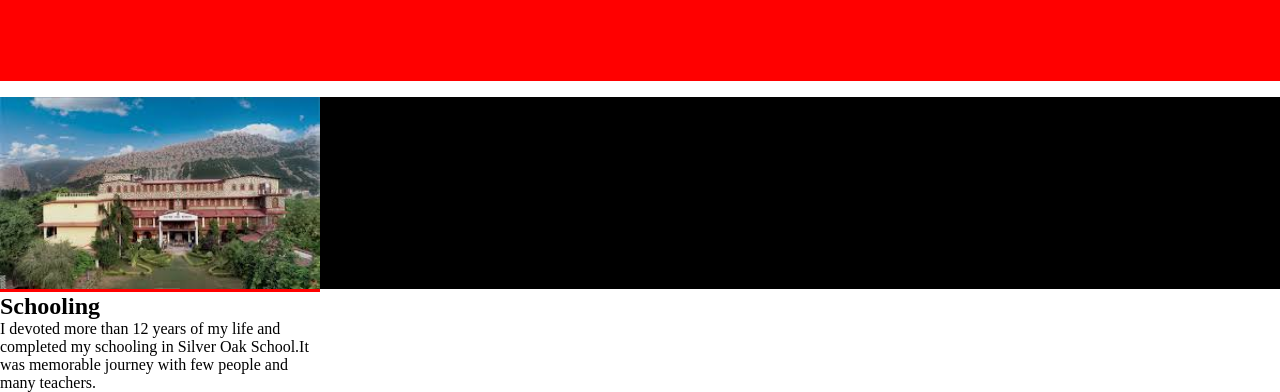
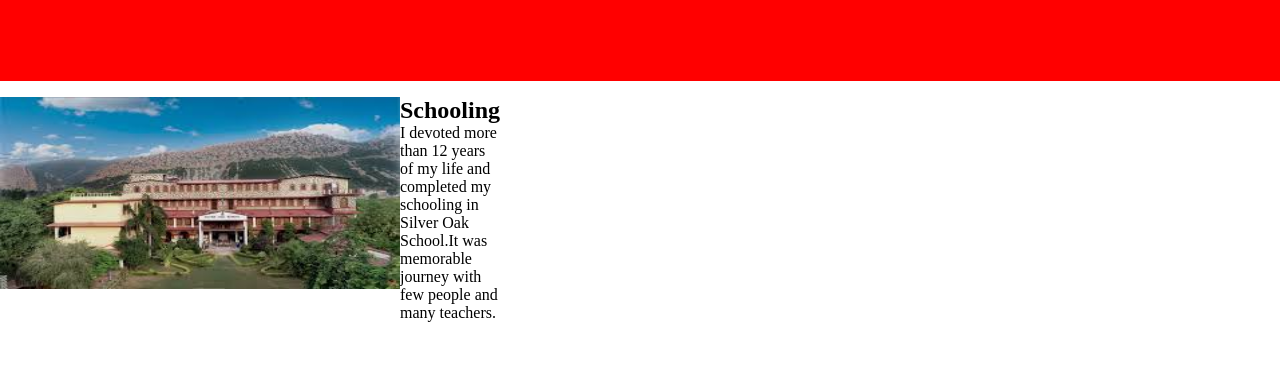
Before and after one commit to Khushalmishra11/First_Portfolio, a plain HTML site: page index.html in a window 1280 px wide. Shown: the part 819-1211 px from the top of the page. After the commit the page ends 1141 px from the top, so only its background shows below. Drawn offline with Linux system fonts and the light colour scheme.

Commit message:
update school section

```diff
--- a/index.html
+++ b/index.html
@@ -85,17 +85,15 @@
       <section class="About">
         <div class="content">
           <div class="school">
-            <div class="leftabout">
-            <span class="school">
+            <ul class="schlimg">
+            <li><span class="school">
               <img src="Images/silver oak school.jpg" alt="Silver Oak School" class="school">
-            </span></div>
+            </span></li>
 
-            <div class="rightabout">
-              <span class="abtschl">
+            <li><span class="abtschl">
                 <h1>Schooling</h1>
                 <p>I devoted more than 12 years of my life and completed my schooling in Silver Oak School.It was memorable journey with few people and many teachers.</p>
-              </span>
-            </div>
+              </span></li></ul>
           </div>
         </div>
       </section>
--- a/style.css
+++ b/style.css
@@ -107,14 +107,19 @@ nav ul li button {
   height: 12em;
   position: relative;
   top:1em;
-  background-color: black;
   justify-content: space-around;
 }
 
 .About div .school{
 background-color: red;
 height: 12em;
-width: 20em;
+width: 25em;
 justify-content: space-around;
+display: flex;
 
 }
+.About div .school ul{
+  justify-content: space-around;
+  display: flex;
+  list-style: none;
+}
```
